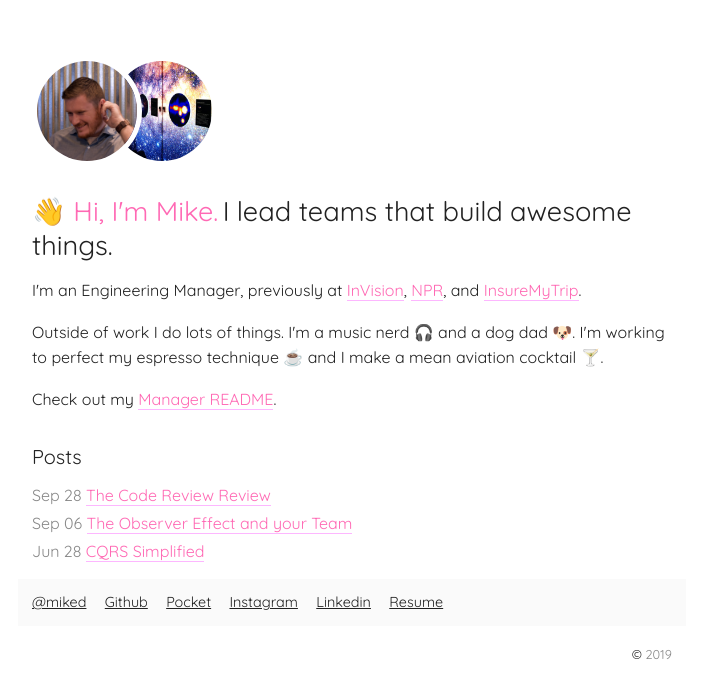
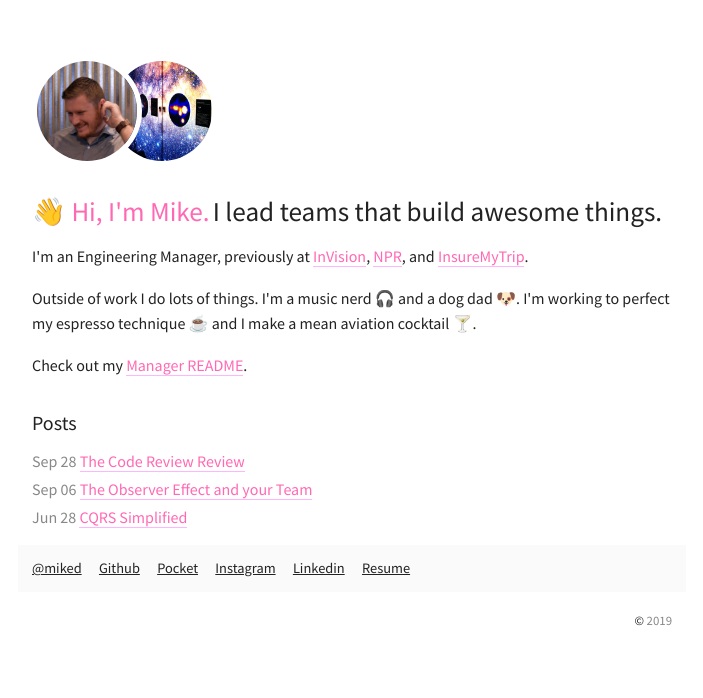
Before and after one commit to mike-douglas/mike-douglas.github.io, a Jekyll site: the page built from index.html, in a window 1280 px wide. Shown: the top 698 px of the page, without its empty margins (8-711 px from the left). Built offline with Jekyll 4.4.1, drawn with Linux system fonts in a browser that asks for light colours.

Commit message:
Font change!

```diff
--- a/assets/main.css
+++ b/assets/main.css
@@ -1,7 +1,7 @@
-@import url('https://fonts.googleapis.com/css?family=Quicksand');
+@import url('https://fonts.googleapis.com/css?family=Source+Sans+Pro');
 
 body {
-  font-family: 'Quicksand', sans-serif;
+  font-family: 'Source Sans Pro', sans-serif;
   color: #222;
 }
 
```
